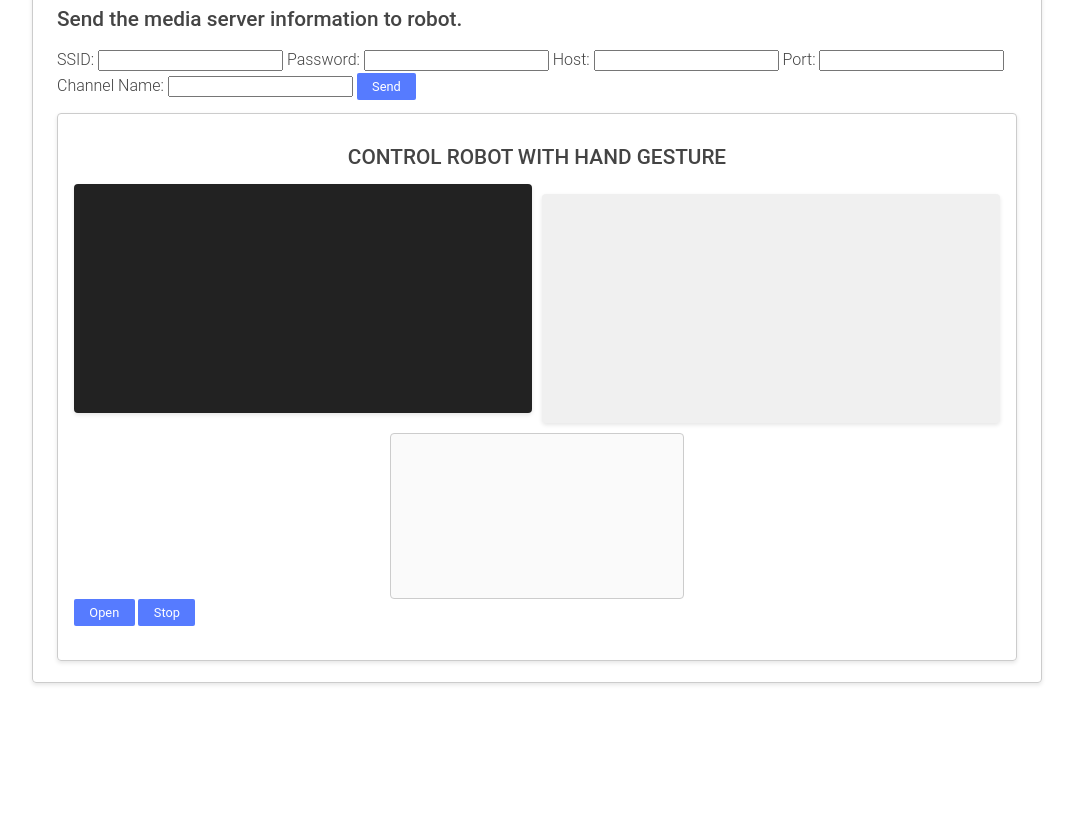
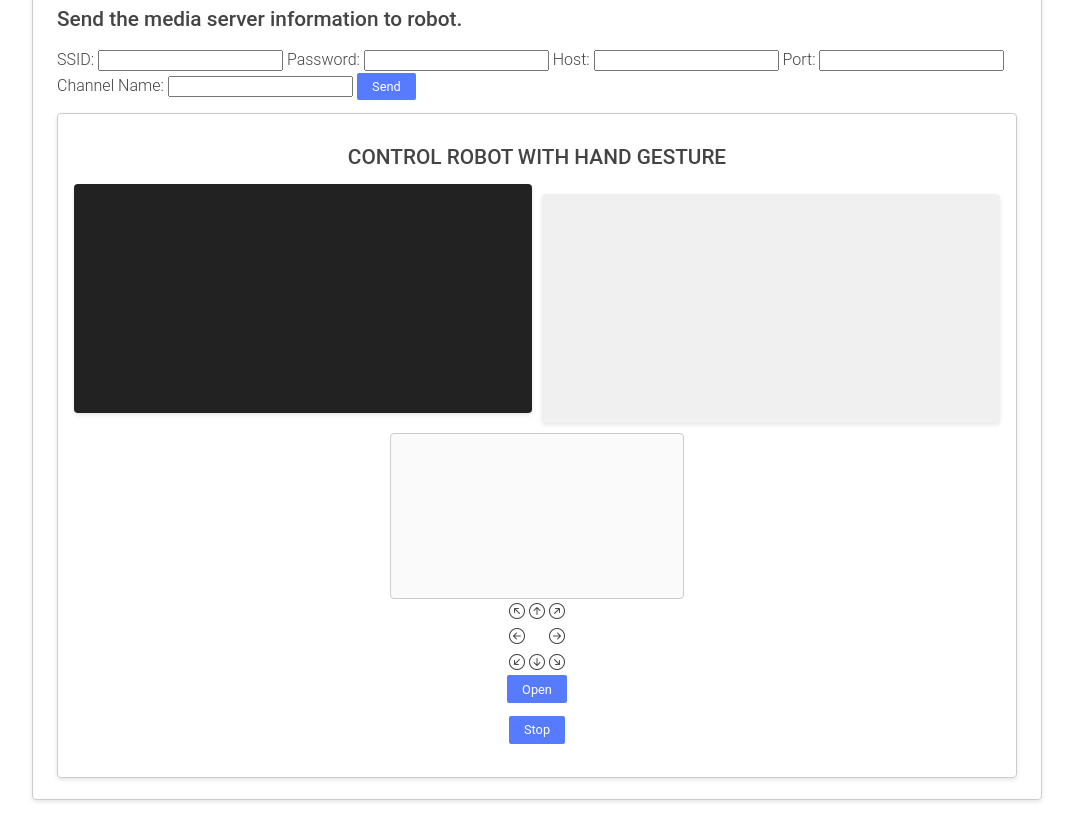
Before and after one commit to minhducnguyen2602/colayBKUIT_AH, a plain HTML site: page index.html in a window 1280 px wide. Shown: the part 380-1196 px from the top of the page, without its empty margins (103-1176 px from the left). Before the commit the page ends 1079 px from the top, so only its background shows below. Drawn offline with nearby package versions, Linux system fonts and the light colour scheme.

Commit message:
dieuhuong

```diff
--- a/index.html
+++ b/index.html
@@ -6,6 +6,7 @@
     <meta name="viewport" content="width=device-width, initial-scale=1.0" />
     <title>Remote AI Hand Gesture Control</title>
     <link rel="stylesheet" type="text/css" href="style.css" />
+    <link rel="stylesheet" href="https://cdn.jsdelivr.net/npm/bootstrap-icons@1.10.5/font/bootstrap-icons.css">
   </head>
   <body>
     <div class = "header1">
@@ -92,7 +93,23 @@
                   id="messageView"
                   cols="20"
                   rows="20"
+
                 ></textarea>
+                <div class = "dieuhuong">
+                  <div class="hang1">
+                      <i class="bi bi-arrow-up-left-circle"></i>
+                      <i id = "up" class="bi bi-arrow-up-circle"></i>
+                      <i class="bi bi-arrow-up-right-circle"></i>
+                  </div>
+                  <div class="hang2">
+                      <i id = "left" class="bi bi-arrow-left-circle"></i>
+                      <i id = "right" class="bi bi-arrow-right-circle"></i>
+                  </div>
+                  <div class="hang3">
+                      <i class="bi bi-arrow-down-left-circle"></i>
+                      <i id="down" class="bi bi-arrow-down-circle"></i>
+                      <i class="bi bi-arrow-down-right-circle"></i>
+                  </div>
                 </div>
 
               <button id="openWebSocketButton">Open</button>
--- a/style.css
+++ b/style.css
@@ -1,3 +1,25 @@
+#imageContainer {
+  display: flex;
+  justify-content: center;
+  margin-bottom: 10px;
+}
+
+.dieuhuong {
+  display: block;
+  width: fit-content;
+  height: fit-content;
+}
+.hang2 {
+  display:flex;
+  flex-direction: row;
+  justify-content: space-between;
+}
+
+.selected {
+  color: red;
+
+}
+
 body {
     font-family: "Roboto", sans-serif;
     font-weight: 300;
```
